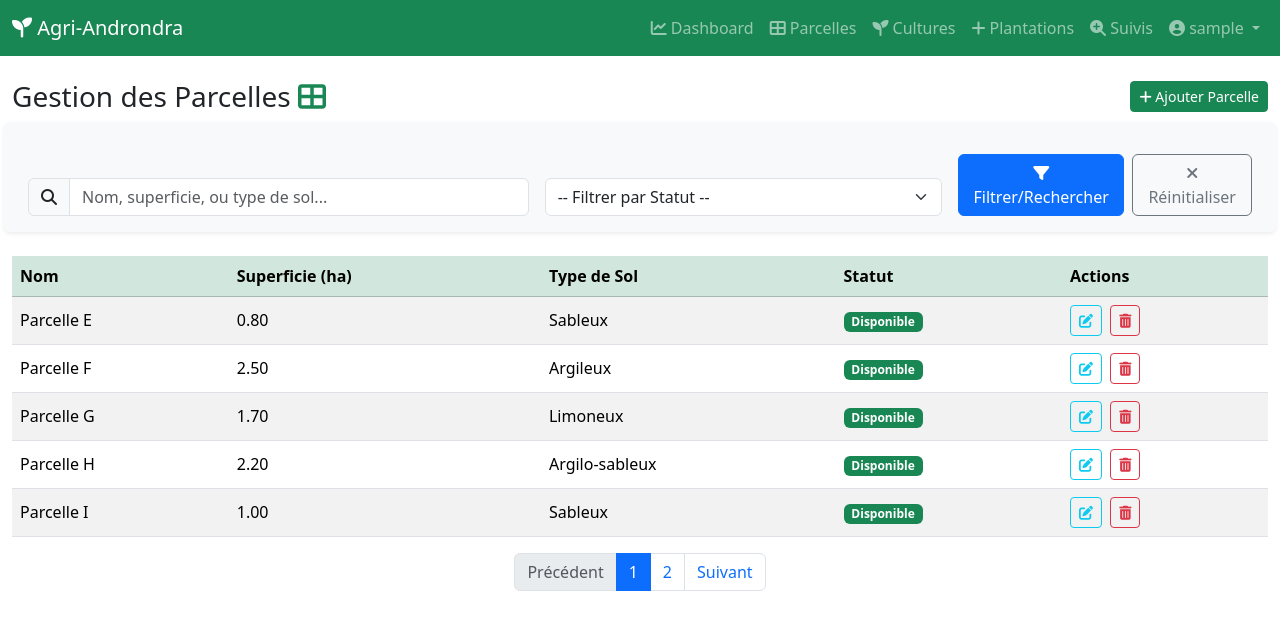
After one commit to ImBasilio60/Nyvoliko, a Django app: page /parcelles/ in a window 1280 px wide. The commit adds this page. Shown: the top 630 px of the page. Run offline with Django 5.2, Linux system fonts and the light colour scheme; the visitor is signed in with stand-in values (Sample User, id 1); data comes from the database, SQL or seed files in the repository.

Commit message:
Feature: Implémentation complète du CRUD des Parcelles. Ajout du Soft Delete, de la Corbeille et de la fonction de Restauration. Vues basées sur classes (CBV) avec recherche, filtre et pagination.

```diff
--- a/agriculture/urls.py
+++ b/agriculture/urls.py
@@ -3,4 +3,14 @@ from . import views
 
 urlpatterns = [
     path('', views.DashboardView.as_view(), name='dashboard'),
+
+    # PARCELLES
+    path('parcelles/', views.ParcelleListView.as_view(), name='parcelle_list'),
+    path('parcelles/ajouter/', views.ParcelleCreateView.as_view(), name='parcelle_create'),
+    path('parcelles/modifier/<int:pk>/', views.ParcelleUpdateView.as_view(), name='parcelle_update'),
+    path('parcelles/supprimer/<int:pk>/', views.ParcelleDeleteView.as_view(), name='parcelle_delete'),
+
+    # CORBEILLE
+    path('corbeille/', views.CorbeilleListView.as_view(), name='corbeille_list'),
+    path('corbeille/restaurer/<str:table_name>/<int:pk>/', views.restaurer_element, name='restaurer_element'),
 ]
--- a/agriculture/views.py
+++ b/agriculture/views.py
@@ -3,6 +3,15 @@ from django.contrib.auth.mixins import UserPassesTestMixin, LoginRequiredMixin
 from .models import ProfilUtilisateur, ADMINISTRATEUR, AGRICULTEUR_TECHNICIEN
 from django.views.generic import TemplateView
 from django.contrib.auth.mixins import LoginRequiredMixin
+
+from django.urls import reverse_lazy
+from django.views.generic import ListView, CreateView, UpdateView, DeleteView
+from django.contrib.auth.mixins import LoginRequiredMixin
+from django.db.models import Q
+from django.shortcuts import get_object_or_404, redirect
+from django.contrib import  messages
+from .models import Parcelle, ADMINISTRATEUR, AGRICULTEUR_TECHNICIEN, Corbeille
+
 # Create your views here.
 class AdminRequiredMixin(UserPassesTestMixin):
     def test_func(self):
@@ -25,3 +34,104 @@ class DashboardView(LoginRequiredMixin, TemplateView):
         context['parcelles_libres'] = 5
         context['plantations_total'] = 20
         return context
+
+class ParcelleListView(LoginRequiredMixin, ListView):
+    model = Parcelle
+    template_name = 'agriculture/parcelle_list.html'
+    context_object_name = 'parcelles'
+    paginate_by = 5
+
+    def get_queryset(self):
+        queryset = Parcelle.objects.filter(parcelle_supprime=False).order_by('nom_parcelle')
+
+        query = self.request.GET.get('q')
+        if query:
+            queryset = queryset.filter(
+                Q(nom_parcelle__icontains=query) |
+                Q(type_sol__icontains=query) |
+                Q(superficie_parcelle__icontains=query)
+            )
+
+        statut = self.request.GET.get('statut')
+        if statut == 'disponible':
+            queryset = queryset.filter(disponible=True)
+        elif statut == 'occupée':
+            queryset = queryset.filter(disponible=False)
+
+        return queryset
+
+class ParcelleCreateView(AdminRequiredMixin, CreateView):
+    model = Parcelle
+    template_name = 'agriculture/parcelle_form.html'
+    fields = ['nom_parcelle', 'superficie_parcelle', 'type_sol', 'disponible']
+    success_url = reverse_lazy('parcelle_list')
+
+    def form_valid(self, form):
+        messages.success(self.request, "La parcelle a été ajoutée avec succès.")
+        return super().form_valid(form)
+
+class ParcelleUpdateView(AdminRequiredMixin, UpdateView):
+    model = Parcelle
+    template_name = 'agriculture/parcelle_form.html'
+    fields = ['nom_parcelle', 'superficie_parcelle', 'type_sol', 'disponible']
+    success_url = reverse_lazy('parcelle_list')
+
+    def form_valid(self, form):
+        messages.info(self.request, "La parcelle a été modifiée avec succès.")
+        return super().form_valid(form)
+
+class ParcelleDeleteView(AdminRequiredMixin, DeleteView):
+    model = Parcelle
+    success_url = reverse_lazy('parcelle_list')
+
+    def post(self, request, *args, **kwargs):
+        parcelle = self.get_object()
+
+        parcelle.parcelle_supprime = True
+        parcelle.save()
+
+        Corbeille.objects.create(
+            nom_table='Parcelle',
+            ID_enregistrement=parcelle.pk
+        )
+
+        messages.warning(request, f"La parcelle '{parcelle.nom_parcelle}' a été déplacée dans la corbeille.")
+        return redirect(self.success_url)
+
+class CorbeilleListView(AdminRequiredMixin, ListView):
+    model = Corbeille
+    template_name = 'agriculture/corbeille_list.html'
+    context_object_name = 'elements_supprimes'
+
+def restaurer_element(request, table_name, pk):
+    if not request.user.is_authenticated or request.user.profilutilisateur.role != ADMINISTRATEUR:
+        messages.error(request, "Permission refusée.")
+        return redirect('corbeille_list')
+
+    if table_name == 'Parcelle':
+        model = Parcelle
+        champ_supprime = 'parcelle_supprime'
+    # elif table_name == 'Culture':
+    #     model = Culture
+    #     champ_supprime = 'culture_supprime'
+    # ... autres tables ...
+    else:
+        messages.error(request, f"Type de donnée {table_name} inconnu pour la restauration.")
+        return redirect('corbeille_list')
+
+    try:
+        element = get_object_or_404(model, pk=pk)
+
+        setattr(element, champ_supprime, False)
+        element.save()
+
+        corbeille_item = Corbeille.objects.filter(nom_table=table_name, ID_enregistrement=pk).first()
+        if corbeille_item:
+            corbeille_item.delete()
+
+        messages.success(request, f"L'élément {table_name} restauré avec succès.")
+
+    except Exception as e:
+        messages.error(request, f"Erreur lors de la restauration: {e}")
+
+    return redirect('corbeille_list')
--- /dev/null
+++ b/templates/agriculture/parcelle_list.html
@@ -0,0 +1,129 @@
+{% extends 'base.html' %}
+{% load static %}
+
+{% block title %}Liste des Parcelles{% endblock %}
+
+{% block content %}
+<div class="row mb-4">
+    <div class="col-12 d-flex justify-content-between align-items-center">
+        <h1 class="h3 mb-0">Gestion des Parcelles <i class="fas fa-th-large text-success"></i></h1>
+        {% if user.is_superuser or user.profilutilisateur.role == 1 %}
+        <a href="{% url 'parcelle_create' %}" class="btn btn-success btn-sm"><i class="fas fa-plus"></i> Ajouter Parcelle</a>
+        {% endif %}
+    </div>
+</div>
+
+<form method="GET" action="{% url 'parcelle_list' %}" class="row g-3 mb-4 align-items-end bg-light p-3 rounded shadow-sm">
+    <div class="col-md-5 col-12">
+        <label for="id_q" class="form-label visually-hidden">Recherche</label>
+        <div class="input-group">
+            <span class="input-group-text"><i class="fas fa-search"></i></span>
+            <input type="text" name="q" id="id_q" class="form-control" placeholder="Nom, superficie, ou type de sol..." value="{{ request.GET.q|default:'' }}">
+        </div>
+    </div>
+
+    <div class="col-md-4 col-12">
+        <label for="id_statut" class="form-label visually-hidden">Statut</label>
+        <select name="statut" id="id_statut" class="form-select">
+            <option value="">-- Filtrer par Statut --</option>
+            <option value="disponible" {% if request.GET.statut == 'disponible' %}selected{% endif %}>Disponible</option>
+            <option value="occupée" {% if request.GET.statut == 'occupée' %}selected{% endif %}>Occupée</option>
+        </select>
+    </div>
+
+    <div class="col-md-3 col-12 d-flex justify-content-end">
+        <button type="submit" class="btn btn-primary me-2"><i class="fas fa-filter"></i> Filtrer/Rechercher</button>
+        <a href="{% url 'parcelle_list' %}" class="btn btn-outline-secondary"><i class="fas fa-times"></i> Réinitialiser</a>
+    </div>
+</form>
+
+<div class="table-responsive">
+    <table class="table table-striped table-hover align-middle">
+        <thead class="table-success">
+            <tr>
+                <th>Nom</th>
+                <th>Superficie (ha)</th>
+                <th>Type de Sol</th>
+                <th>Statut</th>
+                <th>Actions</th>
+            </tr>
+        </thead>
+        <tbody>
+            {% for parcelle in parcelles %}
+            <tr>
+                <td>{{ parcelle.nom_parcelle }}</td>
+                <td>{{ parcelle.superficie_parcelle }}</td>
+                <td>{{ parcelle.type_sol|default:'Non spécifié' }}</td>
+                <td>
+                    {% if parcelle.disponible %}
+                        <span class="badge bg-success">Disponible</span>
+                    {% else %}
+                        <span class="badge bg-danger">Occupée</span>
+                    {% endif %}
+                </td>
+                <td>
+                    {% if user.is_superuser or user.profilutilisateur.role == 1 %}
+                    <a href="{% url 'parcelle_update' pk=parcelle.pk %}" class="btn btn-sm btn-outline-info me-1" title="Modifier"><i class="fas fa-edit"></i></a>
+                    <button type="button" class="btn btn-sm btn-outline-danger" data-bs-toggle="modal" data-bs-target="#deleteModal-{{ parcelle.pk }}" title="Supprimer">
+                        <i class="fas fa-trash-alt"></i>
+                    </button>
+                    {% else %}
+                    <span class="text-muted small">Non autorisé</span>
+                    {% endif %}
+                </td>
+            </tr>
+            <div class="modal fade" id="deleteModal-{{ parcelle.pk }}" tabindex="-1" aria-labelledby="deleteModalLabel-{{ parcelle.pk }}" aria-hidden="true">
+                <div class="modal-dialog">
+                    <div class="modal-content">
+                        <div class="modal-header">
+                            <h5 class="modal-title" id="deleteModalLabel-{{ parcelle.pk }}">Confirmer la Suppression</h5>
+                            <button type="button" class="btn-close" data-bs-dismiss="modal" aria-label="Close"></button>
+                        </div>
+                        <div class="modal-body">
+                            Êtes-vous sûr de vouloir déplacer la parcelle <strong>{{ parcelle.nom_parcelle }}</strong> vers la corbeille ?
+                        </div>
+                        <div class="modal-footer">
+                            <button type="button" class="btn btn-secondary" data-bs-dismiss="modal">Annuler</button>
+                            <form method="POST" action="{% url 'parcelle_delete' pk=parcelle.pk %}" class="d-inline">
+                                {% csrf_token %}
+                                <button type="submit" class="btn btn-danger">Supprimer (Corbeille)</button>
+                            </form>
+                        </div>
+                    </div>
+                </div>
+            </div>
+            {% empty %}
+            <tr>
+                <td colspan="5" class="text-center text-muted">Aucune parcelle trouvée selon les critères.</td>
+            </tr>
+            {% endfor %}
+        </tbody>
+    </table>
+</div>
+
+{% if is_paginated %}
+    <nav aria-label="Page navigation">
+        <ul class="pagination justify-content-center">
+            {% if page_obj.has_previous %}
+                <li class="page-item"><a class="page-link" href="?page={{ page_obj.previous_page_number }}&q={{ request.GET.q|default:'' }}&statut={{ request.GET.statut|default:'' }}">Précédent</a></li>
+            {% else %}
+                <li class="page-item disabled"><span class="page-link">Précédent</span></li>
+            {% endif %}
+
+            {% for i in paginator.page_range %}
+                {% if page_obj.number == i %}
+                    <li class="page-item active" aria-current="page"><span class="page-link">{{ i }}</span></li>
+                {% else %}
+                    <li class="page-item"><a class="page-link" href="?page={{ i }}&q={{ request.GET.q|default:'' }}&statut={{ request.GET.statut|default:'' }}">{{ i }}</a></li>
+                {% endif %}
+            {% endfor %}
+
+            {% if page_obj.has_next %}
+                <li class="page-item"><a class="page-link" href="?page={{ page_obj.next_page_number }}&q={{ request.GET.q|default:'' }}&statut={{ request.GET.statut|default:'' }}">Suivant</a></li>
+            {% else %}
+                <li class="page-item disabled"><span class="page-link">Suivant</span></li>
+            {% endif %}
+        </ul>
+    </nav>
+{% endif %}
+{% endblock %}
--- a/templates/navbar.html
+++ b/templates/navbar.html
@@ -11,7 +11,7 @@
                         <a class="nav-link" href="{% url 'dashboard' %}"><i class="fas fa-chart-line"></i> Dashboard</a>
                     </li>
                     <li class="nav-item">
-                        <a class="nav-link" href="#"><i class="fas fa-th-large"></i> Parcelles</a>
+                        <a class="nav-link" href="{% url 'parcelle_list' %}"><i class="fas fa-th-large"></i> Parcelles</a>
                     </li>
                     <li class="nav-item">
                         <a class="nav-link" href="#"><i class="fas fa-seedling"></i> Cultures</a>
```
Also changed, not shown: templates/agriculture/corbeille_list.html (added, +51 -0 lines), templates/agriculture/parcelle_form.html (added, +48 -0 lines).
